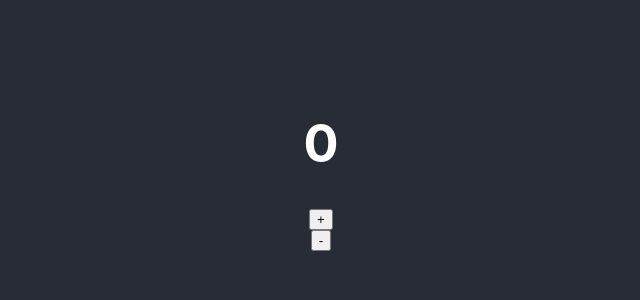
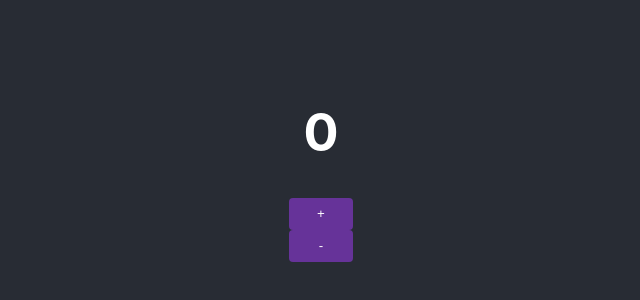
Before and after one commit to MyDuan/React_app, a React (Create React App) app: page / in a window 1280 px wide. Shown: the part 236-536 px from the top of the page, without its empty margins (319-959 px from the left). Built offline with nearby package versions, Linux system fonts and the light colour scheme.

Commit message:
Try to change .css

```diff
--- a/src/App.css
+++ b/src/App.css
@@ -31,3 +31,13 @@
     transform: rotate(360deg);
   }
 }
+
+button {
+  min-width: 64px;
+  line-height: 32px;
+  border-radius: 4px;
+  border: none;
+  padding: 0 16px;
+  color: #fff;
+  background: #639;
+}
```
